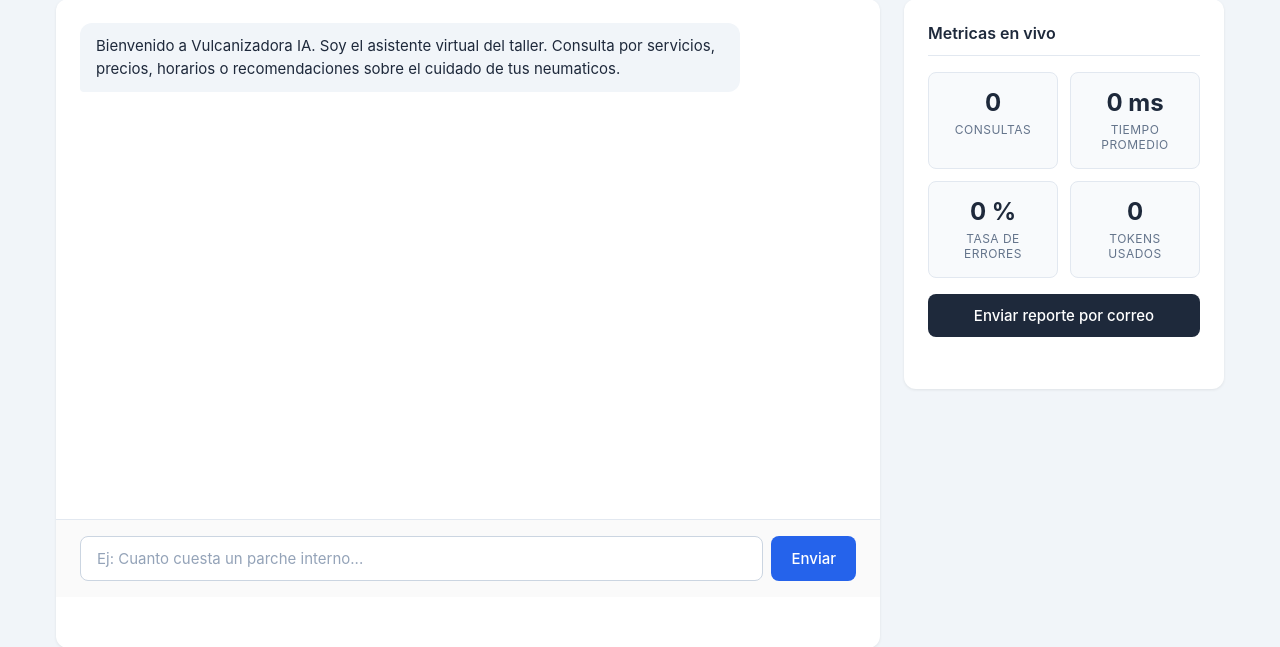
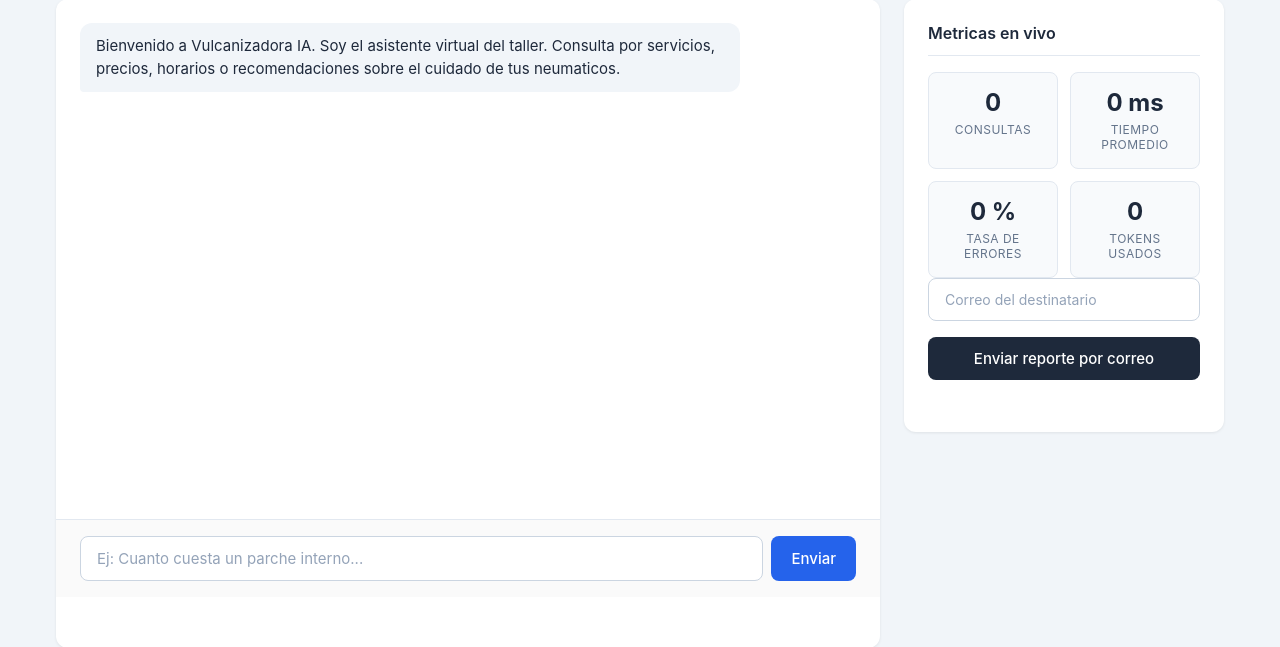
Before and after one commit to Jesusjacv1/Chat_Con_ia, a Flask app: page / in a window 1280 px wide. Shown: the part 128-775 px from the top of the page. Run offline with Flask 3, Linux system fonts and the light colour scheme.

Commit message:
Actualizacion de app.py

```diff
--- a/app.py
+++ b/app.py
@@ -9,6 +9,7 @@ from dataclasses import dataclass, field
 from typing import List
 from email.mime.multipart import MIMEMultipart
 from email.mime.text import MIMEText
+from email.utils import formataddr
 
 from dotenv import load_dotenv
 from flask import Flask, request, jsonify, render_template
@@ -225,25 +226,33 @@ class RecolectorMetricas:
         }
 
 
+PATRON_EMAIL = re.compile(r"^[a-zA-Z0-9_.%+-]+@[a-zA-Z0-9.-]+\.[a-zA-Z]{2,}$")
+
+
 class EnviadorEmail:
     def __init__(self):
         self.gmail_user = os.getenv("GMAIL_USER")
         self.gmail_password = os.getenv("GMAIL_APP_PASSWORD")
         self.destino = os.getenv("EMAIL_DESTINO")
 
-    def enviar(self, asunto: str, cuerpo_html: str) -> bool:
+    def enviar(self, asunto: str, cuerpo_html: str, destino: str = None) -> bool:
         try:
+            destinatario = destino or self.destino
+            if not destinatario:
+                logger.error("No hay destinatario configurado")
+                return False
+
             msg = MIMEMultipart("alternative")
             msg["Subject"] = asunto
-            msg["From"] = self.gmail_user
-            msg["To"] = self.destino
+            msg["From"] = formataddr(("Vulcanizadora IA", self.gmail_user))
+            msg["To"] = destinatario
             msg.attach(MIMEText(cuerpo_html, "html"))
 
             with smtplib.SMTP_SSL("smtp.gmail.com", 465) as servidor:
                 servidor.login(self.gmail_user, self.gmail_password)
-                servidor.sendmail(self.gmail_user, self.destino, msg.as_string())
+                servidor.sendmail(self.gmail_user, destinatario, msg.as_string())
 
-            logger.info("Email enviado a %s", self.destino)
+            logger.info("Email enviado a %s", destinatario)
             return True
         except Exception as e:
             logger.error("Error al enviar email: %s", e)
@@ -435,11 +444,18 @@ def metricas():
 @app.route("/enviar-reporte", methods=["POST"])
 def enviar_reporte():
     try:
+        data = request.get_json() or {}
+        correo_destino = data.get("correo_destino", "").strip()
+
+        if not correo_destino or not PATRON_EMAIL.match(correo_destino):
+            return jsonify({"exito": False,
+                            "mensaje": "Debe ingresar un correo valido"}), 400
+
         email = EnviadorEmail()
         resumen = agente.metricas.resumen()
         html = generar_reporte_html(historial, resumen)
         asunto = f"Reporte Vulcanizadora IA - {datetime.now().strftime('%d/%m/%Y')}"
-        exito = email.enviar(asunto=asunto, cuerpo_html=html)
+        exito = email.enviar(asunto=asunto, cuerpo_html=html, destino=correo_destino)
         if exito:
             return jsonify({"exito": True,
                             "mensaje": "Reporte enviado correctamente"})
--- a/static/style.css
+++ b/static/style.css
@@ -172,6 +172,29 @@ body {
     background: #1d4ed8;
 }
 
+.email-input {
+    width: 100%;
+    padding: 0.75rem 1rem;
+    border: 1px solid #cbd5e1;
+    border-radius: 8px;
+    font-size: 0.875rem;
+    font-family: inherit;
+    color: #1e293b;
+    background: #ffffff;
+    outline: none;
+    transition: border-color 0.15s ease;
+    box-sizing: border-box;
+}
+
+.email-input:focus {
+    border-color: #2563eb;
+    box-shadow: 0 0 0 3px rgba(37, 99, 235, 0.15);
+}
+
+.email-input::placeholder {
+    color: #94a3b8;
+}
+
 .btn-secondary {
     background: #1e293b;
     color: #ffffff;
--- a/templates/index.html
+++ b/templates/index.html
@@ -60,6 +60,14 @@
                         <div class="metric-label">Tokens usados</div>
                     </div>
                 </div>
+
+                <input
+                    type="email"
+                    id="correoDestino"
+                    class="email-input"
+                    placeholder="Correo del destinatario"
+                    autocomplete="email"
+                />
 
                 <button id="enviarReporteBtn" class="btn btn-secondary">
                     Enviar reporte por correo
@@ -143,15 +151,34 @@
             if (e.key === 'Enter') enviarMensaje();
         });
 
+        function validarEmail(email) {
+            return /^[a-zA-Z0-9_.%+-]+@[a-zA-Z0-9.-]+\.[a-zA-Z]{2,}$/.test(email);
+        }
+
         enviarReporteBtn.addEventListener('click', function() {
+            var correo = document.getElementById('correoDestino').value.trim();
+            reporteMensaje.className = 'reporte-mensaje';
+
+            if (!correo) {
+                reporteMensaje.textContent = 'Debe ingresar un correo valido';
+                reporteMensaje.className = 'reporte-mensaje error';
+                return;
+            }
+
+            if (!validarEmail(correo)) {
+                reporteMensaje.textContent = 'Debe ingresar un correo valido';
+                reporteMensaje.className = 'reporte-mensaje error';
+                return;
+            }
+
             enviarReporteBtn.disabled = true;
             enviarReporteBtn.textContent = 'Enviando...';
             reporteMensaje.textContent = '';
-            reporteMensaje.className = 'reporte-mensaje';
 
             fetch('/enviar-reporte', {
                 method: 'POST',
-                headers: { 'Content-Type': 'application/json' }
+                headers: { 'Content-Type': 'application/json' },
+                body: JSON.stringify({ correo_destino: correo })
             })
                 .then(function(r) { return r.json(); })
                 .then(function(data) {
```
